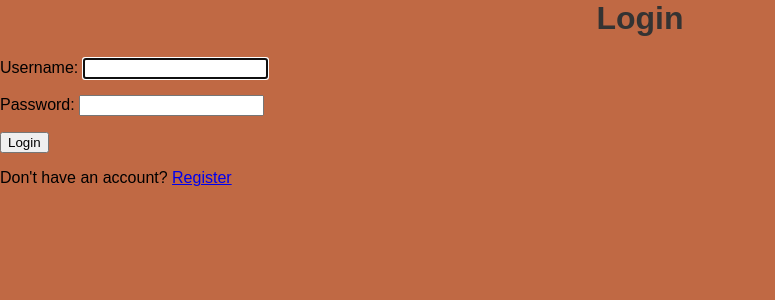
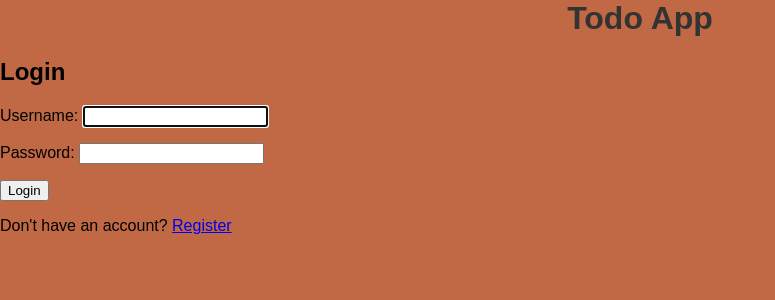
Before and after one commit to aakritd/jenkinstodolist, a Django app: page /login/ in a window 1280 px wide. Shown: the top 300 px of the page, without its empty margins (0-775 px from the left). Run offline with Django 5.2, Linux system fonts and the light colour scheme.

Commit message:
html change

```diff
--- a/base/templates/base/login.html
+++ b/base/templates/base/login.html
@@ -1,6 +1,7 @@
 {% load static %}
 
-<h1>Login</h1>
+<h1>Todo App</h1>
+<h2>Login</h2>
 <head>
     <link rel="stylesheet" href="{% static 'styles.css' %}">
 </head>
```
